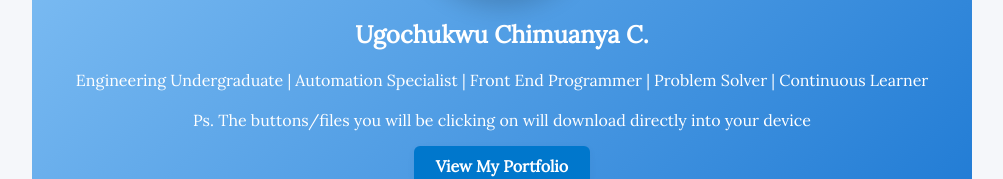
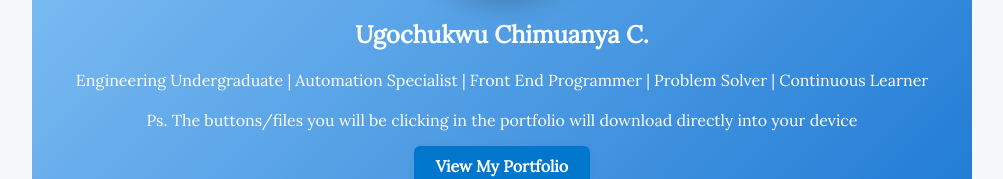
Before and after one commit to UgoChimuanya/UgochukwuChimuanya, a plain HTML site: page index.html in a window 1280 px wide. Shown: the part 361-540 px from the top of the page, without its empty margins (138-1141 px from the left). Drawn offline with Linux system fonts and the light colour scheme.

Commit message:
Update index.html

```diff
--- a/index.html
+++ b/index.html
@@ -12,7 +12,7 @@
       <img src="owner.jpg" alt="Portrait of Ugochukwu Chimuanya" />
     </div>
     <h1>Ugochukwu Chimuanya C.</h1>
-    <p>Engineering Undergraduate | Automation Specialist | Front End Programmer | Problem Solver | Continuous Learner<br><br>Ps. The buttons/files you will be clicking on will download directly into your device</p>
+    <p>Engineering Undergraduate | Automation Specialist | Front End Programmer | Problem Solver | Continuous Learner<br><br>Ps. The buttons/files you will be clicking in the portfolio will download directly into your device</p>
     <a href="portfolio.html" class="btn">View My Portfolio</a>
   </section>
 </body>
```
